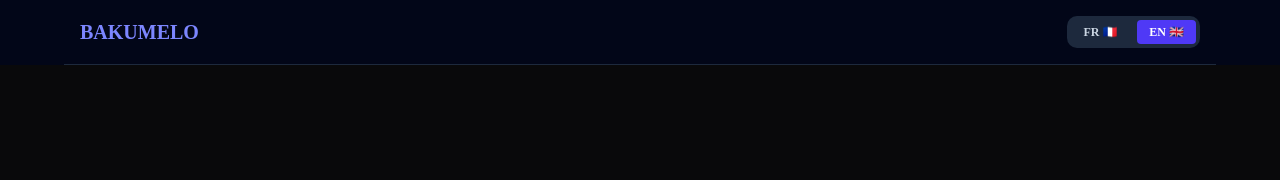
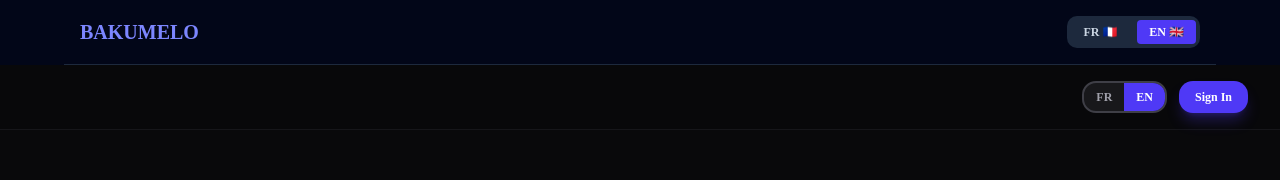
Before and after one commit to Bantu1978/ai-music-saas, a Next.js app: page /en/generate in a window 1280 px wide. Shown: the top 180 px of the page. Built offline with nearby package versions, Linux system fonts and the light colour scheme; no server answers.

Commit message:
feat: add user info bar and FR/EN language switcher to generate page studio

```diff
--- a/app/[locale]/generate/page.tsx
+++ b/app/[locale]/generate/page.tsx
@@ -1,10 +1,9 @@
 "use client";
 
-import { useState, useEffect } from "react";
-import Header from "@/components/Header";
+import { useState } from "react";
+import UserNavbar from "@/components/UserNavbar";
 
 const GENRES = [
-  // Styles Africains
   "Afrobeats",
   "Amapiano",
   "Makossa",
@@ -15,7 +14,6 @@ const GENRES = [
   "Rumba Congolaise",
   "Afro-Pop",
   "Gospel Africain",
-  // Styles Internationaux
   "Pop",
   "Hip-Hop / Rap",
   "R&B",
@@ -86,7 +84,8 @@ export default function GeneratePage() {
 
   return (
     <div className="min-h-screen bg-zinc-950 text-white flex flex-col">
-      <Header />
+      {/* Barre d'état utilisateur et boutons FR / EN sur le Studio */}
+      <UserNavbar />
 
       <main className="flex-1 max-w-3xl w-full mx-auto px-4 sm:px-6 py-10 flex flex-col justify-center">
         <div className="mb-8 text-center sm:text-left">
--- /dev/null
+++ b/components/UserNavbar.tsx
@@ -0,0 +1,113 @@
+"use client";
+
+import { useState, useEffect } from "react";
+import { useRouter, usePathname } from "next/navigation";
+import { createClient } from "@/lib/supabase/client";
+import AuthModal from "./AuthModal";
+import { dictionary } from "@/lib/dictionary";
+
+export default function UserNavbar() {
+  const router = useRouter();
+  const pathname = usePathname();
+
+  // Détection de la locale actuelle
+  const initialLocale = pathname?.startsWith("/en") ? "en" : "fr";
+  const [currentLocale, setCurrentLocale] = useState<"fr" | "en">(initialLocale);
+
+  const [isAuthOpen, setIsAuthOpen] = useState(false);
+  const [user, setUser] = useState<any>(null);
+  const [profile, setProfile] = useState<{ full_name: string | null; credits: number } | null>(null);
+
+  const supabase = createClient();
+  const dict = dictionary[currentLocale];
+
+  // Basculement instantané FR / EN avec mise à jour du chemin
+  const toggleLocale = (newLocale: "fr" | "en") => {
+    setCurrentLocale(newLocale);
+    if (!pathname) return;
+    const newPath = pathname.replace(/^\/(fr|en)/, `/${newLocale}`);
+    router.push(newPath);
+  };
+
+  useEffect(() => {
+    const fetchUser = async () => {
+      const { data: { user } } = await supabase.auth.getUser();
+      setUser(user);
+      if (user) {
+        const { data } = await supabase.from("profiles").select("full_name, credits").eq("id", user.id).single();
+        setProfile(data);
+      }
+    };
+
+    fetchUser();
+
+    const { data: authListener } = supabase.auth.onAuthStateChange(async (event, session) => {
+      const currentUser = session?.user ?? null;
+      setUser(currentUser);
+      if (currentUser) {
+        const { data } = await supabase.from("profiles").select("full_name, credits").eq("id", currentUser.id).single();
+        setProfile(data);
+      } else {
+        setProfile(null);
+      }
+    });
+
+    return () => authListener.subscription.unsubscribe();
+  }, []);
+
+  const handleSignOut = async () => {
+    await supabase.auth.signOut();
+    setUser(null);
+    setProfile(null);
+    router.push(`/${currentLocale}`);
+  };
+
+  return (
+    <>
+      <div className="w-full flex justify-end items-center gap-3 p-4 sm:px-8 bg-zinc-950/80 backdrop-blur-md sticky top-0 z-40 border-b border-zinc-800/50">
+        {/* Sélecteur FR/EN 0ms */}
+        <div className="flex border-2 border-zinc-700 rounded-xl overflow-hidden bg-zinc-900 text-xs font-bold">
+          <button
+            onClick={() => toggleLocale("fr")}
+            className={`px-3 py-1.5 transition ${currentLocale === "fr" ? "bg-indigo-600 text-white" : "text-zinc-400 hover:text-white"}`}
+          >
+            FR
+          </button>
+          <button
+            onClick={() => toggleLocale("en")}
+            className={`px-3 py-1.5 transition ${currentLocale === "en" ? "bg-indigo-600 text-white" : "text-zinc-400 hover:text-white"}`}
+          >
+            EN
+          </button>
+        </div>
+
+        {/* Informations Utilisateur & Déconnexion */}
+        {user ? (
+          <div className="flex items-center gap-3 bg-zinc-900 border-2 border-zinc-800 px-4 py-2 rounded-2xl shadow-xl">
+            <span className="text-xs font-bold text-zinc-300 hidden sm:inline">
+              {profile?.full_name || user.email}
+            </span>
+            <span className="bg-indigo-950 border border-indigo-500/40 text-indigo-300 text-xs font-black px-3 py-1 rounded-full">
+              🎵 {profile?.credits ?? 0} {dict.credits}
+            </span>
+            <button
+              onClick={handleSignOut}
+              className="text-xs bg-red-500/10 hover:bg-red-500/20 text-red-400 border border-red-500/30 font-bold px-3 py-1.5 rounded-xl transition"
+            >
+              {dict.logout}
+            </button>
+          </div>
+        ) : (
+          <button
+            onClick={() => setIsAuthOpen(true)}
+            className="text-xs font-bold bg-indigo-600 hover:bg-indigo-500 text-white px-4 py-2 rounded-xl transition shadow-lg shadow-indigo-600/30"
+          >
+            {dict.login}
+          </button>
+        )}
+      </div>
+
+      <AuthModal isOpen={isAuthOpen} onClose={() => setIsAuthOpen(false)} />
+    </>
+  );
+}
```
